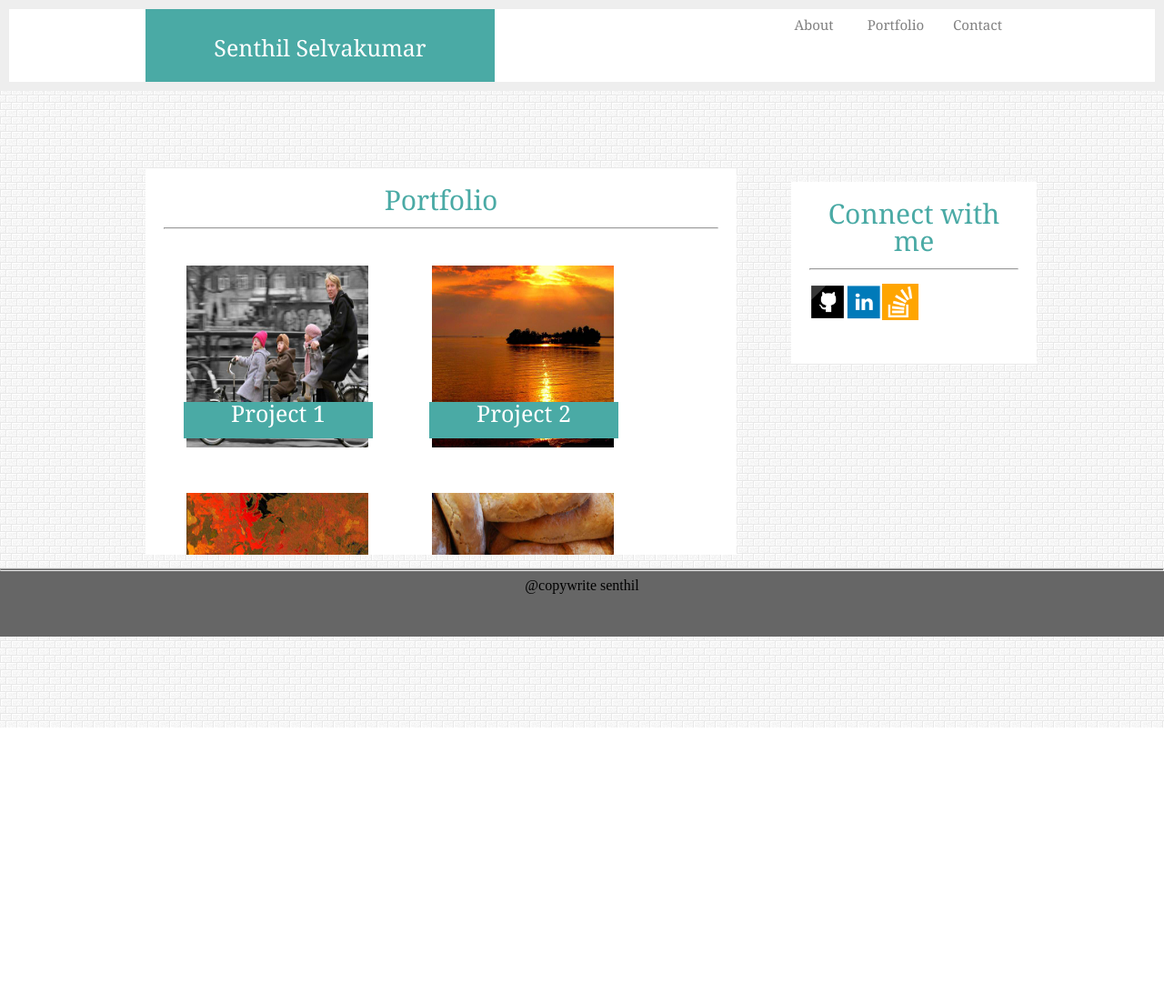
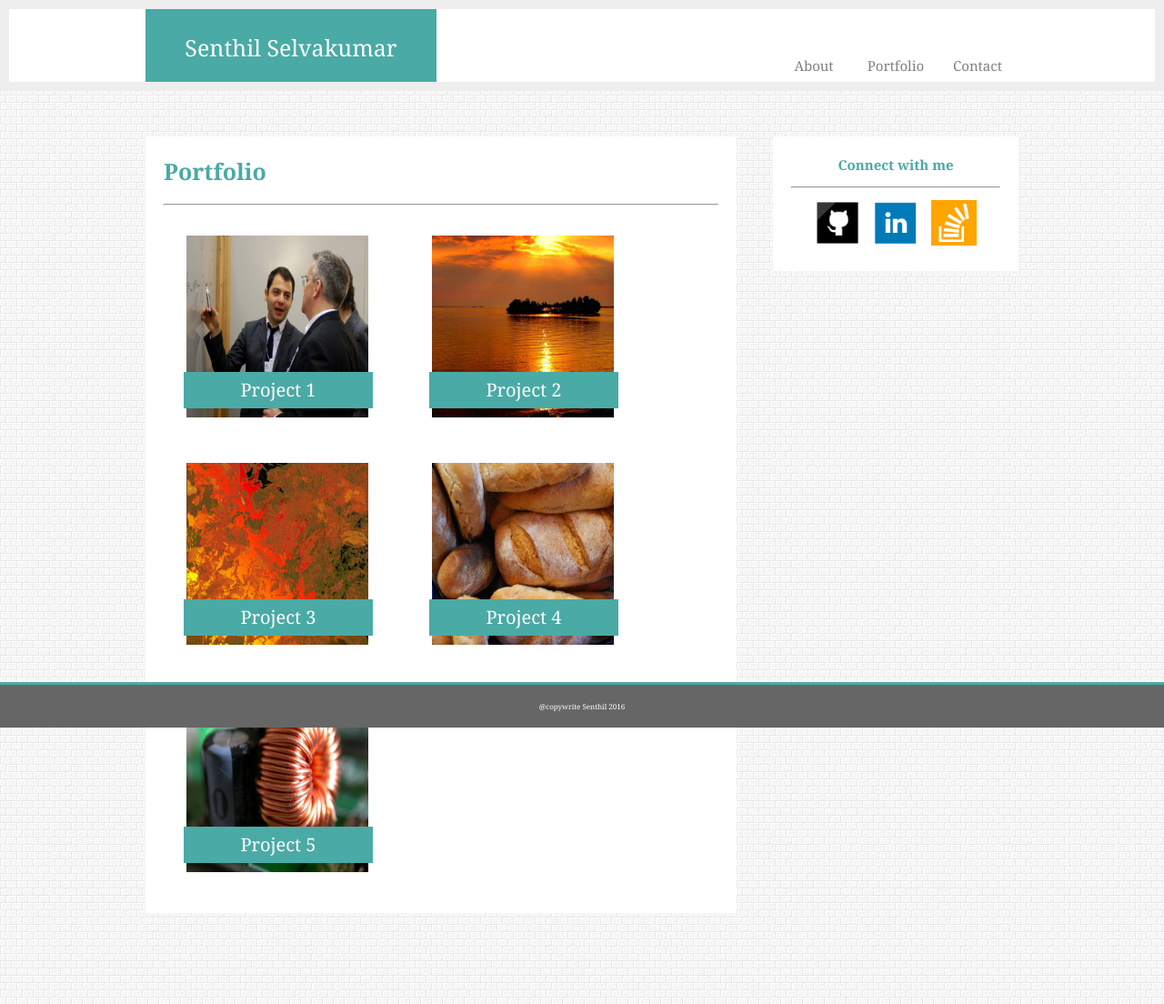
Before and after one commit to Senthilselva/Basic-Portfolio, a PHP site: page /portfolio.html in a window 1280 px wide. Shown: the whole page at 91% size. Before the commit the page ends 800 px from the top, so only its background shows below. Run offline with PHP 8.4, Linux system fonts and the light colour scheme.

Commit message:
Project complete without bonus points

```diff
--- a/css/style.css
+++ b/css/style.css
@@ -11,16 +11,16 @@
 body{
 background-image: url("../images/white_brick_wall.png");
 }
+
+
 /* for Displaying the name*/
 #Logo{
 	position: absolute;
 	background: #4aaaa5;
 	padding: 30px;
 	height:80px;
-	width:30%;
+	width:25%;
 	text-align: center;
-	/*top: 10px;
-	left: 100px;*/
 	font-size: 25px;
 	color:white;
 	font-family: "Georgia", "Times New Roman", Times, serif;
@@ -36,7 +36,6 @@ header{
 }
 
 nav.header_content{
-	/*left:100px;*/
 	width: 960px;
 	margin: auto;
 
@@ -44,6 +43,7 @@ nav.header_content{
 
 /* To navigate between pages */
 ul{
+	padding-top: 45px;
 	list-style-type: none;
 	float: right;
 }
@@ -76,99 +76,147 @@ li a {
 }
 
 
+
+/* Center the Main content in all pages*/
+
 .container{
 	width: 960px;
-	/*position: relative;
-	left:100px; */
-	margin: 100px auto;
-	/*float: left;*/
+	margin: 50px auto;
 }
 
 
-.heading_inside{
-	text-align: center;
+h1{
+	text-align:left;
 	color: #4aaaa5;
 	font-family: "Georgia", Times, "Times New Roman", serif;
-	font-size: 30px;
+	font-weight: bolder;
+	font-size: 25px;
+	padding-top: 6px;
+	padding-bottom: 15px;
 }
-/*The main content for about me  page*/
+
+
+/*The main content for all page */
 
 #mainbox {
 	float: left;
 	width: 650px;
-	height: 425px;
+	height: auto;
+	background: #ffffff;
+	padding: 20px;
+	margin-bottom: 100px;
+	top: -15px;
+	left: 0px;
+	text-align: center;
+}
+
+
+/*Picture of the About me page*/
+
+img.about_page {
+	float: left;
+	margin-right: 15px;
+	margin-bottom: 15px;
+	border-style: double;
+	border: 2px solid #4aaaa5;
+}
+
+/*Writing for about me page */
+p{
+	line-height: 1.5;
+	text-align: left;
+	font-family: 'Arial', 'Helvetica Neue', Helvetica, sans-serif;
+}
+
+
+/* Classes for contact box or the side bar*/
+#contactbox {
+	float: left;
+	width: 270px;
 	position: relative;
 	background: #ffffff;
 	padding: 20px;
-	top: -15px;
-	left: 0px;
-	text-align: center;
-	overflow: scroll;
+	left:40px;
+ 	text-align: center;
 }
 
-#wrapper {
-    float: left;
-    margin: 0 auto;
-    text-align: left;
+/* heading for the sidebar */
+
+h3.sidebar_header{
+	color: #4aaaa5;
+	font-family: "Georgia", Times, "Times New Roman", serif;
+	font-weight: bolder;
+	font-size: 15px;
+	padding-top: 4px;
+	padding-bottom: 8px;
+
 }
 
 
-/* Classes for contact box */
-#contactbox {
-	float: left;
-	width: 270px;
-	height: 200px;
-	position: relative;
-	background: #ffffff;
-	padding: 20px;
-	left:60px;
- 	text-align: center;
+/*icon size*/
+
+img.icon_size{
+	/*float: left;*/
+	width:50px;
+	height: 50px;
+	margin: 5px;
 }
 
-/*for contact icons*/
 
-img {
-	float: left;
-	/*margin-right: 10px;*/
-}
+
 
 /* Footer */
 footer {
 	background: #666666;
 	clear: both;
+	position: fixed;
+	height:50px;
+	width: 100%;
+	border-top: 3px solid #4aaaa5;
+	bottom:0px;
+	left:0;
+
 	text-align: center;
-	height:75px;
+	padding-top: 20px;
+
+	color: white;
+	font-size: 8px;
+	font-family:"Georgia", Times, "Times New Roman", serif;
+
+
+	z-index: 2;
 
 }
 
 /*contact page forms*/
 
-input[type=text], select {
+
+/* align the lables to left */
+.lable_align{
+	text-align: left;
+	font-family: 'Arial', 'Helvetica Neue', Helvetica, sans-serif;
+	font-size: 15px;
+}
+
+.name,
+.email {
     width: 100%;
     padding: 12px 20px;
     margin: 8px 0;
     display: inline-block;
-    border: 1px solid #ccc;
-    box-sizing: border-box;
-    place
-}
-
-input[type=email], select {
-    width: 100%;
-    padding: 12px 20px;
-    margin: 8px 0;
-    display: inline-block;
-    border: 1px solid #ccc;
-    /*border-radius: 4px;*/
+    border: 2px solid #ccc;
     box-sizing: border-box;
 }
 
-textarea{
+textarea.message{
 	width: 100%;
 	height:100px;
+	border: 2px solid #ccc;
+	padding: 15px;
+	font-family: 'Arial', 'Helvetica Neue', Helvetica, sans-serif;
 }
 
-input[type=button], input[type=submit], input[type=reset] {
+input input[type=submit]{
     background-color: #4aaaa5;
     border: none;
     color: white;
@@ -177,6 +225,9 @@ input[type=button], input[type=submit], input[type=reset] {
     margin: 4px 2px;
    /* cursor: pointer; */
 }
+
+
+
 
 
 /*   portfolio   */
@@ -190,7 +241,7 @@ input[type=button], input[type=submit], input[type=reset] {
 	border: 2px;/* solid red;*/
 	padding: 25px;
 	margin-right: 20px;
-	z-index: 1;
+	z-index: 0;
 }
 
 .banner{
@@ -200,9 +251,16 @@ input[type=button], input[type=submit], input[type=reset] {
 	top: 175px;
 	left: 22px;
 	background-color: #4aaaa5;
-	z-index: 2;
-	font-size: 25px;
+	z-index: 1;
+	border: 2px;
+}
+
+h3.bannertext{
+	padding-top: 10px;
+	padding-bottom: 8px;
+	font-size: 20px;
+	font-weight: lighter;
 	color:white;
 	font-family: "Georgia", "Times New Roman", Times, serif;
-	border: 2px;/* solid red;*/
+
 }
--- a/portfolio.html
+++ b/portfolio.html
@@ -1,9 +1,8 @@
-
 <!doctype html>
 <!-- First Assignment Basic Portfoli0-->
 
 
-<html>
+<html lang="en">
 	<head>
 		<title>Senthil's Basic Portfolio</title>
 
@@ -31,6 +30,7 @@
 			</nav>
 
 		</header>
+
 		<!-- Main Box -->
 		<div class="container">
 
@@ -48,7 +48,7 @@
 				<div class="box_to_hold_pic" >
 				<img src="images/people.jpg" alt="image" width="200" height="200" />
 				<div class="banner">
-					<h3>Project 1</h3>
+					<h3 class="bannertext">Project 1</h3>
 
 				</div>
 				</div>
@@ -57,7 +57,7 @@
 				<div class="box_to_hold_pic" >
 				<img src="images/nature.jpg" alt="image" width="200" height="200"/>
 				<div class="banner">
-					<h3>Project 2</h3>
+					<h3 class="bannertext">Project 2</h3>
 				</div>
 				</div>
 
@@ -65,7 +65,7 @@
 				<div class="box_to_hold_pic" >
 				<img src="images/abstract.jpg" alt="image" width="200" height="200" />
 				<div class="banner">
-					<h3>Project 3</h3>
+					<h3 class="bannertext">Project 3</h3>
 				</div>
 				</div>
 
@@ -73,7 +73,7 @@
 				<div class="box_to_hold_pic" >
 				<img src="images/food.jpg" alt="image" width="200" height="200" />
 				<div class="banner">
-					<h3>Project 4</h3>
+					<h3 class="bannertext">Project 4</h3>
 				</div>
 				</div>
 
@@ -81,7 +81,7 @@
 				<div class="box_to_hold_pic" >
 				<img src="images/technics.jpg" alt="image" width="200" height="200" />
 				<div class="banner">
-					<h3>Project 5</h3>
+					<h3 class="bannertext">Project 5</h3>
 				</div>
 				</div>
 
@@ -91,28 +91,28 @@
 
 
 
-			<!-- Side bar -->
-			<div id="contactbox" class="img">
+		<!-- Side bar -->
+			<div id="contactbox">
 
-				<div class="heading_inside">
-					<h3>Connect with me</h3>
-					<hr>
-				</div>
 
-				<img src="images/github.png" alt= "image" width="40" height="40" />
-				<img src="images/linked.png" alt= "image" width="40" height="40" />
-				<img src="images/stackoverflow.png" alt= "image" width="40" height="40" />
+				<h3 class="sidebar_header">Connect with me</h3>
+				<hr>
+
+				<!--icons linked to wedsite-->
+
+				<a href="https://github.com/"><img src="images/github.png" alt= "image" class="icon_size"/></a>
+
+				<a href="https://www.linkedin.com/"><img src="images/linked.png" alt= "image"  class="icon_size"/></a>
+
+				<a href="http://stackoverflow.com/"><img src="images/stackoverflow.png" alt= "image" class="icon_size"/></a>
 
 			</div>
 		</div>
 
-
+		<!-- footer - has a css that styles it -->
 		<footer>
-			<hr size="5" style="color:#4aaaa5">
-			<div class="spacing_footer">
-			<b> @copywrite senthil</b>
+			<b> @copywrite Senthil 2016</b>
 		</footer>
 
-
 	</body>
-</html>
+	</html>
```
Also changed, not shown: contact.html (+29 -26 lines), index.html (+17 -19 lines), images/people.jpg.
